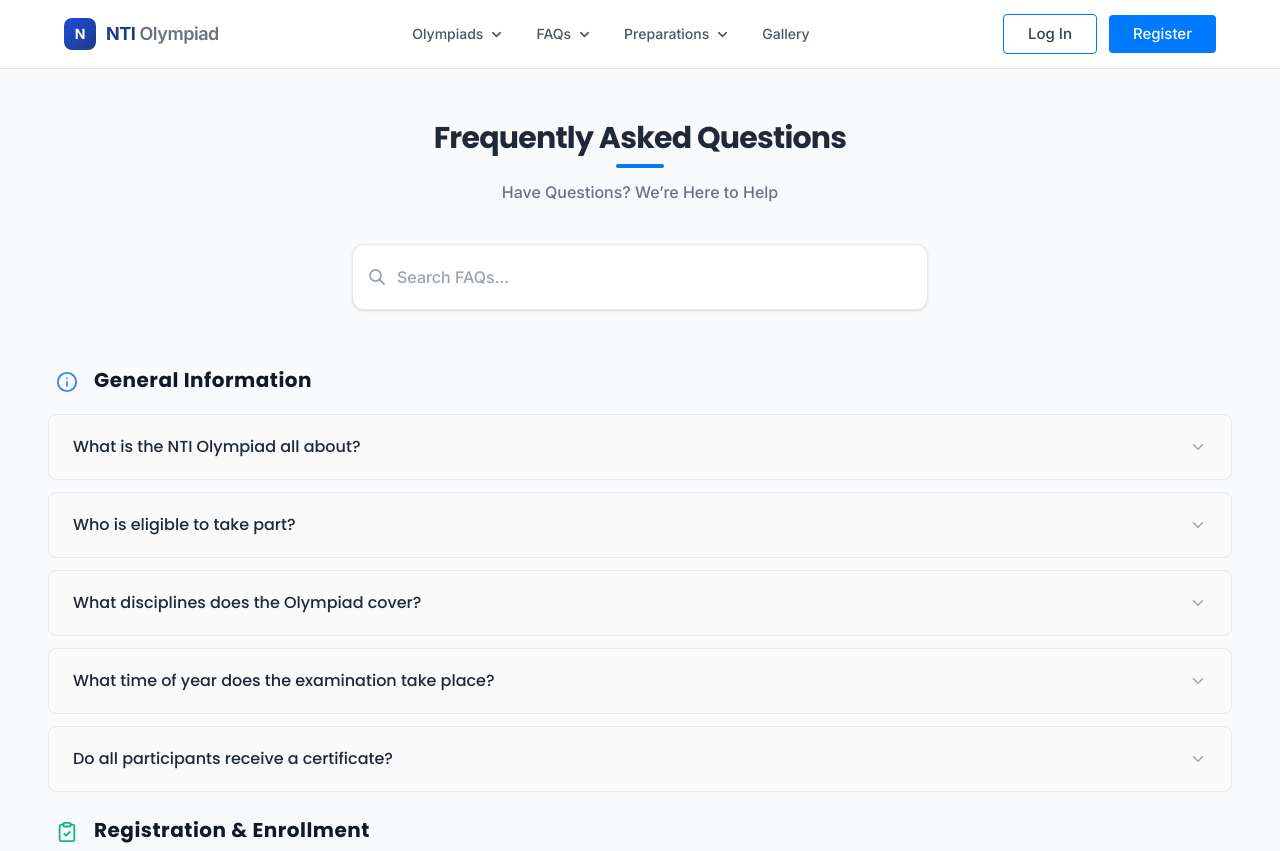
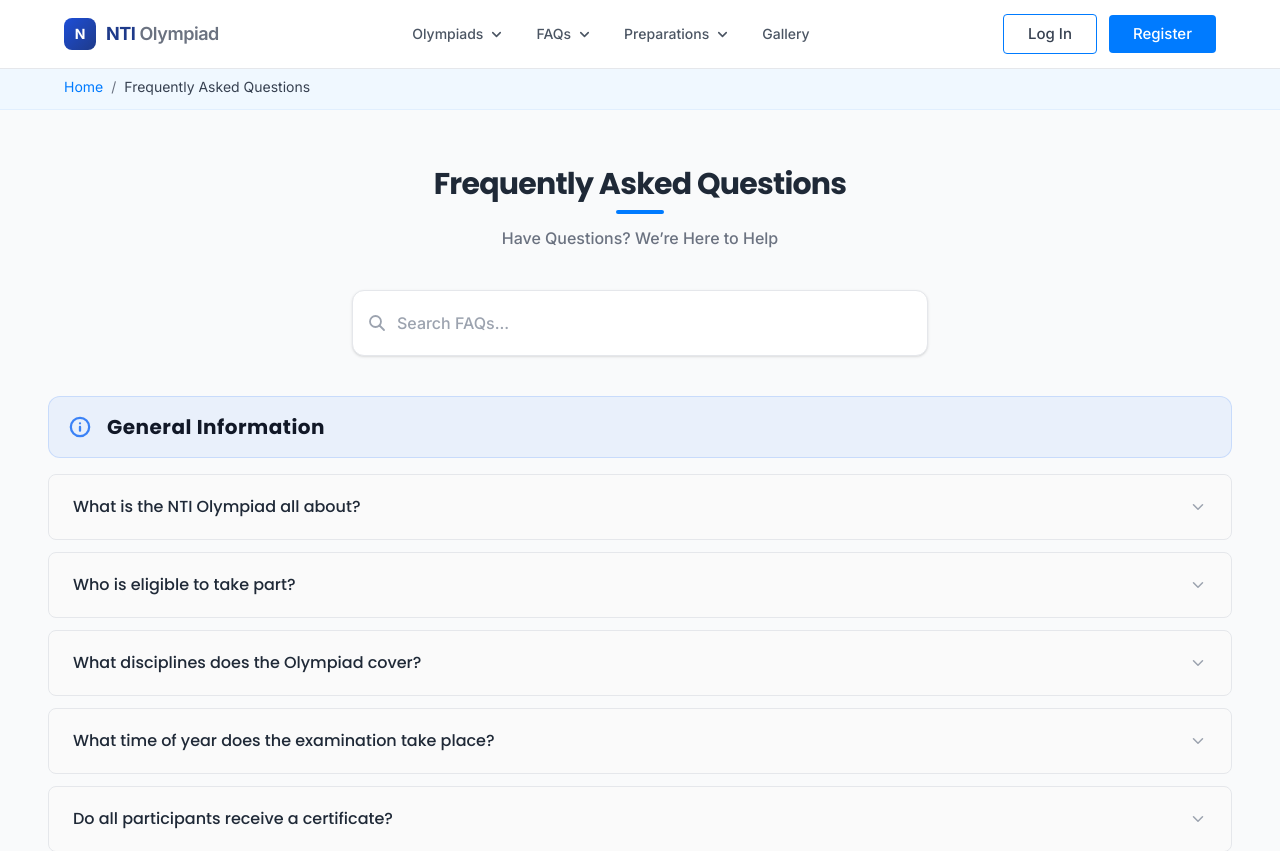
Before and after one commit to Euphatics/Olympiad, a React (Vite) app: page /faq in a window 1280 px wide. Shown: the top 851 px of the page. Built offline with nearby package versions, Linux system fonts and the light colour scheme.

Commit message:
semi final 1

```diff
--- a/src/pages/FAQ/FAQPage.jsx
+++ b/src/pages/FAQ/FAQPage.jsx
@@ -2,6 +2,7 @@ import React from 'react';
 import { Info, ClipboardCheck, Monitor, Award, Phone } from 'lucide-react';
 import { Helmet } from 'react-helmet-async';
 import { Link } from 'react-router-dom';
+import { Breadcrumb } from '../../components/ui';
 
 /* ── Icon map for category headers ── */
 const categoryIcons = {
@@ -193,11 +194,15 @@ function FAQCategory({ category, searchQuery }) {
     return (
         <div className="w-full">
             {/* Category header */}
-            <div className="w-full flex items-center gap-4 px-2 py-4">
-                {categoryIcons[category.id] && React.createElement(categoryIcons[category.id], { size: 22, color: category.color, strokeWidth: 2 })}
-                <h3
-                    className="text-lg lg:text-xl font-bold tracking-wide text-gray-900 mb-1"
+            <div
+                className="w-full flex items-center gap-4 px-5 py-4 mb-4 rounded-xl border"
+                style={{
+                    backgroundColor: `${category.color}15`,
+                    borderColor: `${category.color}30`
+                }}
             >
+                {categoryIcons[category.id] && React.createElement(categoryIcons[category.id], { size: 22, color: category.color, strokeWidth: 2.5 })}
+                <h3 className="text-lg lg:text-xl font-bold tracking-wide text-gray-900">
                     {category.title}
                 </h3>
             </div>
@@ -237,6 +242,11 @@ export default function FAQ() {
     );
 
     return (
+        <>
+            <Breadcrumb items={[
+                { label: 'Home', path: '/' },
+                { label: 'Frequently Asked Questions' }
+            ]} />
             <section className="w-full bg-[#f9fafb] py-8 lg:py-14 border-b border-gray-200">
                 <Helmet>
                 <title>Frequently Asked Questions – NTI Olympiad</title>
@@ -399,5 +409,6 @@ export default function FAQ() {
 
             </div>
         </section>
+        </>
     );
 }
--- a/src/pages/Home/components/SubjectsOffered.jsx
+++ b/src/pages/Home/components/SubjectsOffered.jsx
@@ -198,7 +198,7 @@ const DecorationSVG = ({ deco, color }) => {
 
 const subjects = [
   {
-    name: 'Mathematics',
+    name: 'National Mathematics Olympiad (NMO)',
     color: '#4F46E5', // Indigo-600
     decorColor: '#818CF8', // Indigo-400
     bgGradient: 'linear-gradient(135deg, #EEF2FF 0%, #E0E7FF 100%)',
@@ -222,7 +222,7 @@ const subjects = [
     )
   },
   {
-    name: 'Information Technology',
+    name: 'National Information Technology Olympiad (NIO)',
     color: '#0D9488', // Teal-600
     decorColor: '#2DD4BF', // Teal-400
     bgGradient: 'linear-gradient(135deg, #F0FDFA 0%, #CCFBF1 100%)',
@@ -244,7 +244,7 @@ const subjects = [
     )
   },
   {
-    name: 'Science',
+    name: 'National Science Olympiad (NSO)',
     color: '#059669', // Emerald-600
     decorColor: '#34D399', // Emerald-400
     bgGradient: 'linear-gradient(135deg, #F0FDF4 0%, #DCFCE7 100%)',
@@ -266,7 +266,7 @@ const subjects = [
     )
   },
   {
-    name: 'English',
+    name: 'National English Olympiad (NEO)',
     color: '#7C3AED', // Violet-600
     decorColor: '#A78BFA', // Violet-400
     bgGradient: 'linear-gradient(135deg, #F5F3FF 0%, #EDE9FE 100%)',
@@ -290,7 +290,7 @@ const subjects = [
     )
   },
   {
-    name: 'Finance',
+    name: 'National Finance Olympiad (NFO)',
     color: '#E11D48', // Rose-600
     decorColor: '#FB7185', // Rose-400
     bgGradient: 'linear-gradient(135deg, #FFF1F2 0%, #FFE4E6 100%)',
--- a/src/pages/PreviousYear/PreviousYearDetailPage.jsx
+++ b/src/pages/PreviousYear/PreviousYearDetailPage.jsx
@@ -180,9 +180,6 @@ ${questions.map((q, i) => `Q${i + 1}. ${q.q}\n${q.options.join('\n')}\n${type ==
       <PageContainer className="py-8">
         {/* Header */}
         <div className="w-full border-b border-gray-300 pb-4 mb-8 text-left">
-          <Link to={ROUTES.subjectPreviousYear(subject.slug)} className="text-xs text-[#007BFF] hover:underline block mb-2 font-semibold">
-            &larr; Back to {subject.abbr} list
-          </Link>
           <SectionHeading level="h1" className="font-normal text-gray-900">
             NTI {subject.abbr} Previous Year Paper - {classLevel.name}
           </SectionHeading>
--- a/src/pages/PreviousYear/SubjectPreviousYearPage.jsx
+++ b/src/pages/PreviousYear/SubjectPreviousYearPage.jsx
@@ -77,8 +77,8 @@ export default function SubjectPreviousYearPage() {
         <div className="text-center p-8 bg-gray-50 border border-gray-200 rounded-none max-w-sm shadow-sm">
           <h1 className="text-xl font-medium text-gray-800 mb-2">Subject Not Found</h1>
           <p className="text-gray-500 text-sm mb-4">The results for this subject could not be located.</p>
-          <Link to={ROUTES.previousYear} className="text-[#007BFF] hover:underline font-medium">
-            &larr; Back to All Subjects
+          <Link to={ROUTES.previousYear} className="px-6 py-2 bg-[#007BFF] text-white rounded-md hover:bg-blue-600 transition-colors inline-block text-sm font-medium">
+            Go back to all subjects
           </Link>
         </div>
       </div>
@@ -110,9 +110,6 @@ export default function SubjectPreviousYearPage() {
       <PageContainer className="py-8">
         {/* Header Block */}
         <div className="w-full border-b-2 border-gray-300 pb-4 mb-6">
-          <Link to={ROUTES.previousYear} className="text-xs text-[#007BFF] hover:underline block mb-2 font-semibold">
-            &larr; Back to All Subjects
-          </Link>
           <SectionHeading level="h1" className="font-normal text-gray-900">
             NTI {subject.name} ({subject.abbr}) Results
           </SectionHeading>
```
Lines whose indentation alone changed are shown as unchanged.
